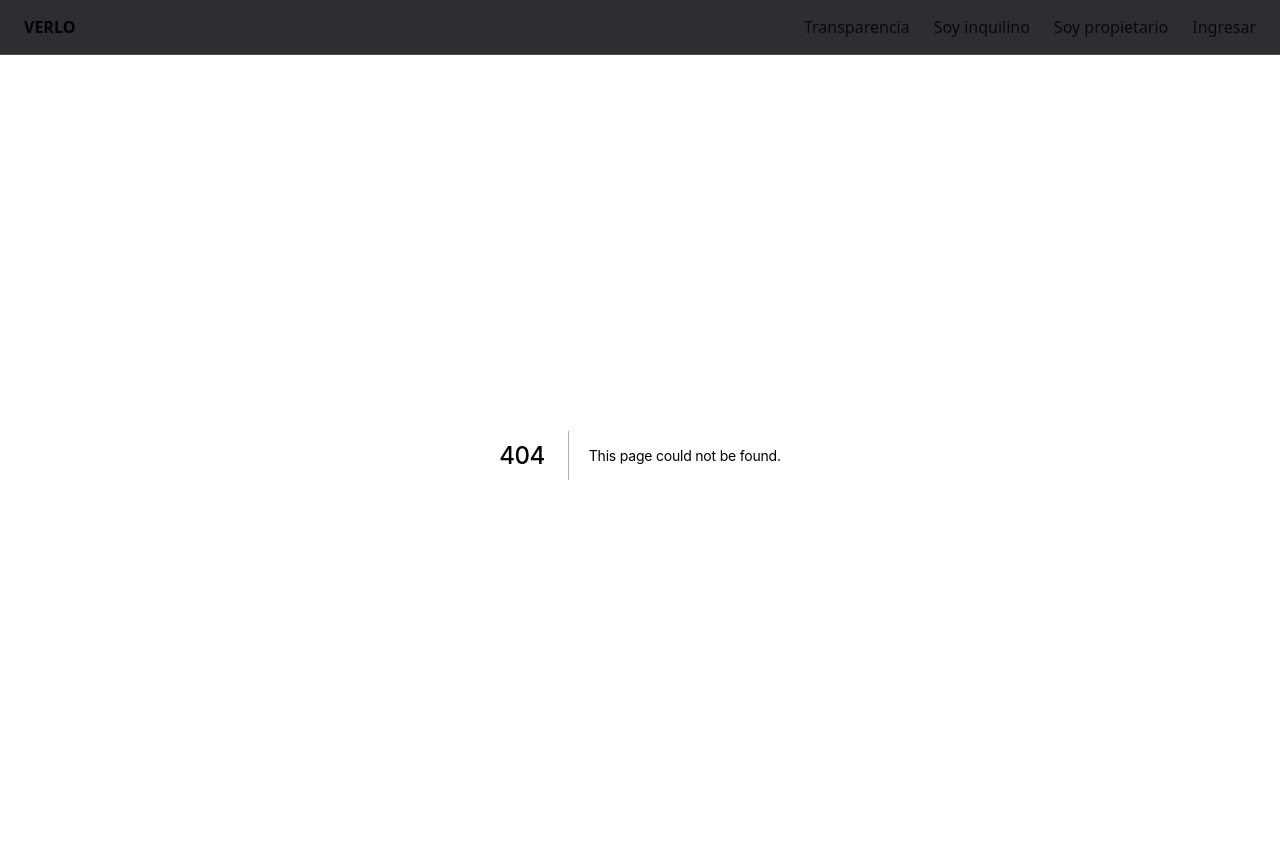
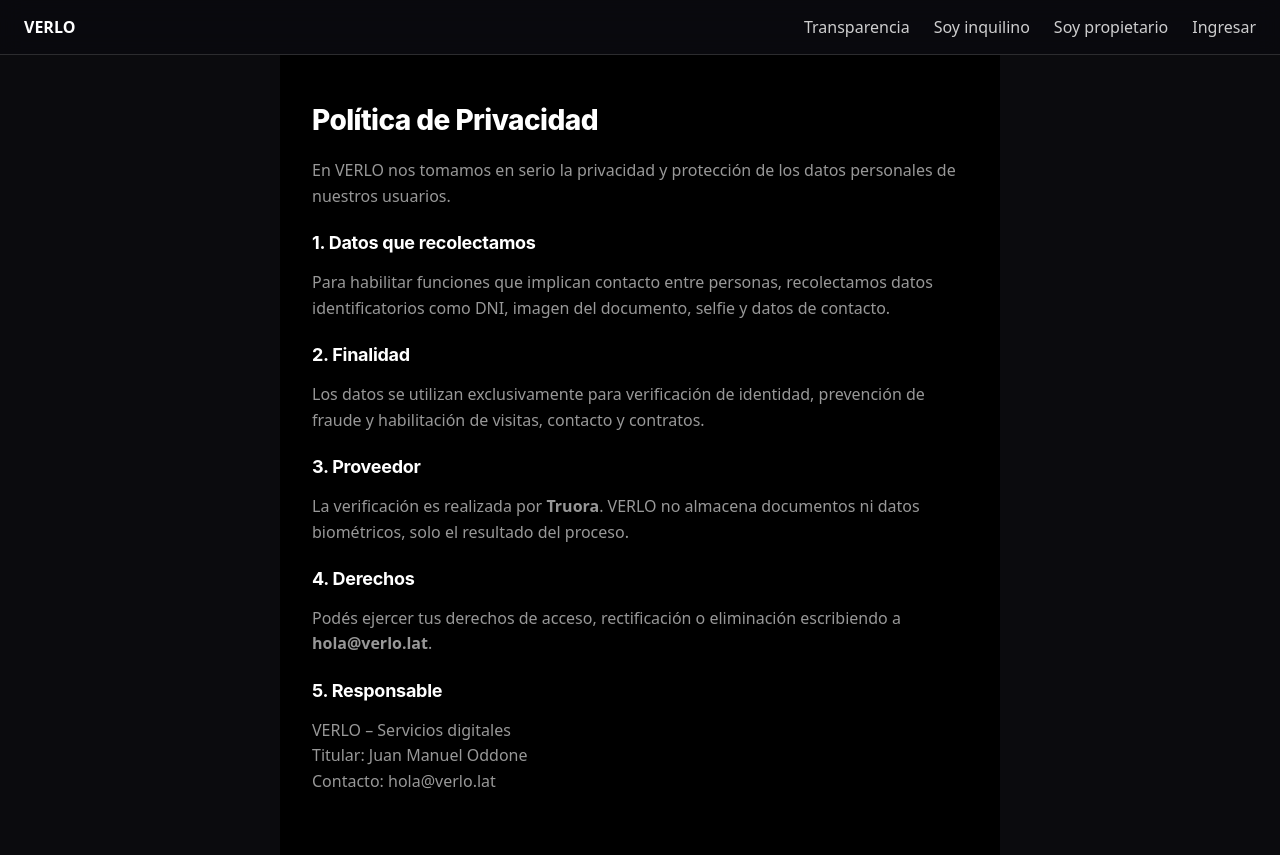
Before and after one commit to rentverlo-dotcom/verlo, a Next.js app: page /privacidad in a window 1280 px wide. Before the commit this address had no page. Built offline with nearby package versions, Linux system fonts and the light colour scheme.

Commit message:
Create page.tsx

```diff
--- /dev/null
+++ b/app/privacidad/page.tsx
@@ -0,0 +1,72 @@
+// app/privacidad/page.tsx
+export const dynamic = "force-dynamic";
+
+export default function PrivacidadPage() {
+  return (
+    <div style={container}>
+      <h1 style={title}>Política de Privacidad</h1>
+
+      <p style={p}>
+        En VERLO nos tomamos en serio la privacidad y protección de los datos
+        personales de nuestros usuarios.
+      </p>
+
+      <h2 style={h2}>1. Datos que recolectamos</h2>
+      <p style={p}>
+        Para habilitar funciones que implican contacto entre personas,
+        recolectamos datos identificatorios como DNI, imagen del documento,
+        selfie y datos de contacto.
+      </p>
+
+      <h2 style={h2}>2. Finalidad</h2>
+      <p style={p}>
+        Los datos se utilizan exclusivamente para verificación de identidad,
+        prevención de fraude y habilitación de visitas, contacto y contratos.
+      </p>
+
+      <h2 style={h2}>3. Proveedor</h2>
+      <p style={p}>
+        La verificación es realizada por <strong>Truora</strong>. VERLO no almacena
+        documentos ni datos biométricos, solo el resultado del proceso.
+      </p>
+
+      <h2 style={h2}>4. Derechos</h2>
+      <p style={p}>
+        Podés ejercer tus derechos de acceso, rectificación o eliminación
+        escribiendo a <strong>hola@verlo.lat</strong>.
+      </p>
+
+      <h2 style={h2}>5. Responsable</h2>
+      <p style={p}>
+        VERLO – Servicios digitales<br />
+        Titular: Juan Manuel Oddone<br />
+        Contacto: hola@verlo.lat
+      </p>
+    </div>
+  );
+}
+
+const container: React.CSSProperties = {
+  minHeight: "100vh",
+  background: "#000",
+  color: "#fff",
+  padding: "32px",
+  maxWidth: "720px",
+  margin: "0 auto",
+};
+
+const title: React.CSSProperties = {
+  fontSize: "28px",
+  marginBottom: "24px",
+};
+
+const h2: React.CSSProperties = {
+  fontSize: "18px",
+  marginTop: "24px",
+  marginBottom: "8px",
+};
+
+const p: React.CSSProperties = {
+  opacity: 0.85,
+  lineHeight: 1.6,
+};
```
